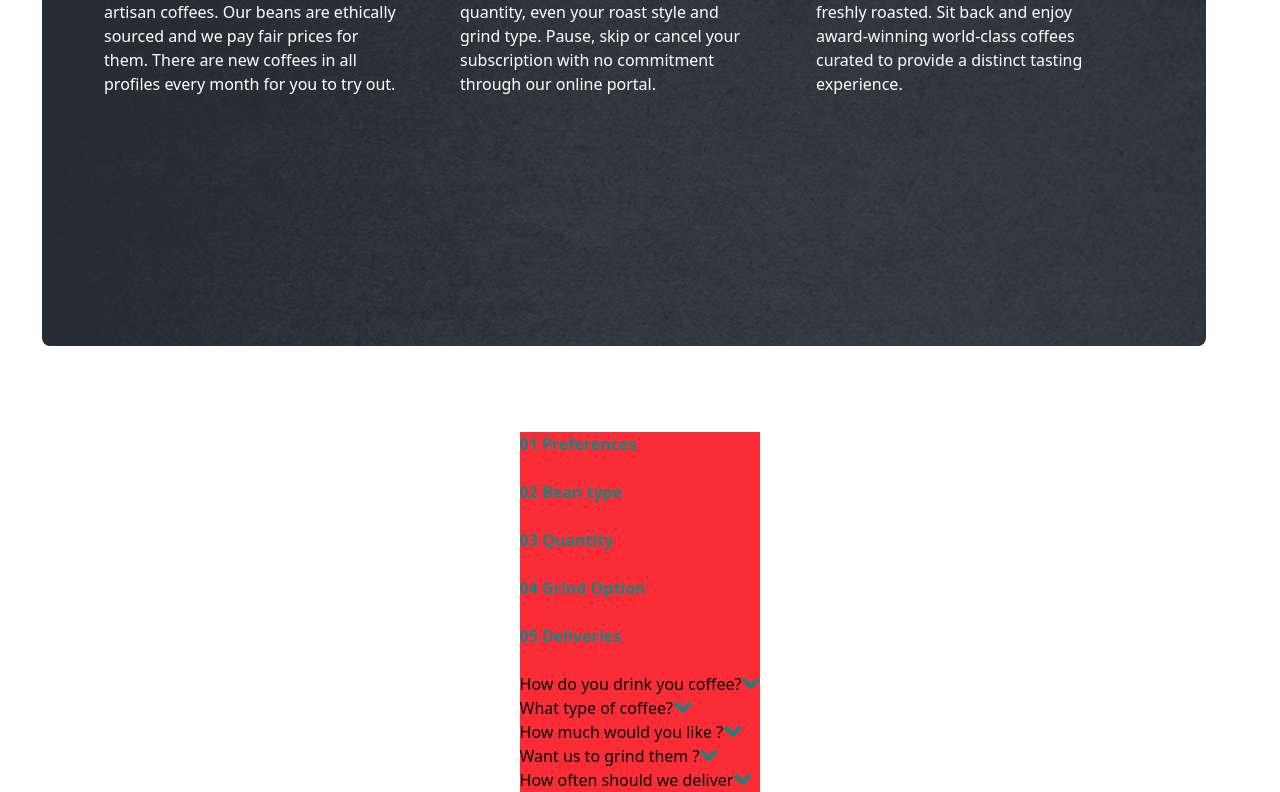
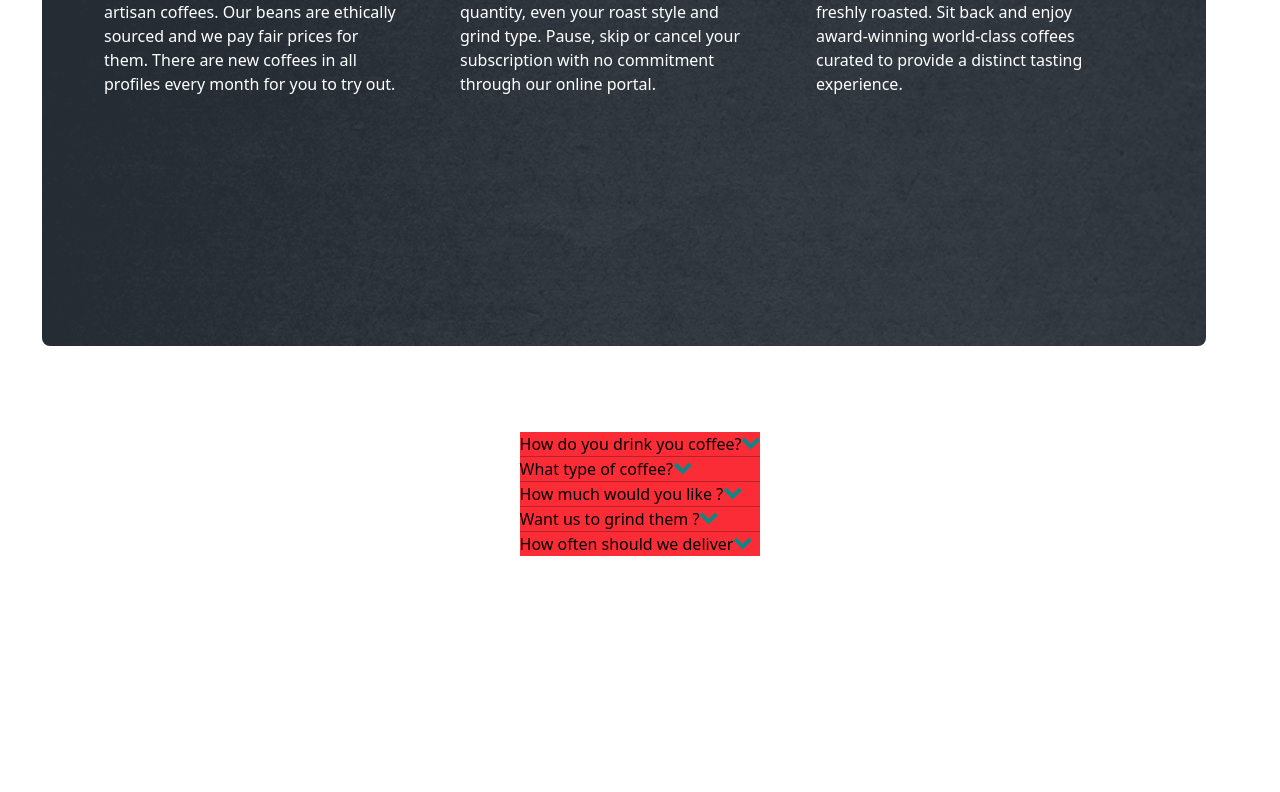
Before and after one commit to ItaloDev-Marcelo/Coffee-Roaster-V2, a React (Vite) app: page /Create-Plan in a window 1280 px wide. Shown: the part 1064-1856 px from the top of the page. After the commit the page ends 1620 px from the top, so only its background shows below. Built offline with nearby package versions, Linux system fonts and the light colour scheme.

Commit message:
refactor: remove hanldeAccirdion function and AsideMenu component

```diff
--- a/src/components/OrderSummary-accordion/Accordion.tsx
+++ b/src/components/OrderSummary-accordion/Accordion.tsx
@@ -2,13 +2,14 @@ import { useState } from 'react'
 import AccordionItem from './AccordionItem'
 import AccordionOption from './AccordionOption'
 import { accordionData0 } from './Data/AccordionData'
-import AsideMenu from './AsideMenu/AsideMenu'
 import type { SubInfoType } from '../../types/Accordion.types'
 
-const Accordion = () => {
+type AccType = {
+  handleAccordion: (campo: number | null) => void;
+  accordionOpen: number | null
+}
 
-
-  const [accordionOpen, setAccordionOpen] = useState<number|null>(null)
+const Accordion = ({handleAccordion,accordionOpen}:AccType) => {
 
   const [subInfo, setSubInfo] = useState<SubInfoType>({
     item1: '',
@@ -18,9 +19,6 @@ const Accordion = () => {
     item5: ''
   })
 
-
-  const handleAccordion = (campo: number | null) =>
-  accordionOpen === campo ? setAccordionOpen(null) : setAccordionOpen(campo)
 
   const handleInfo = (name: string, title: string) =>  setSubInfo(prev => ({
     ...prev,
@@ -32,7 +30,7 @@ const Accordion = () => {
 
     <div>
       <div>
-        <AsideMenu handleAccordion={handleAccordion} />
+
       </div>
          <AccordionItem handleAccordion={handleAccordion} data={accordionData0[0]} index={0} accordionOpen={accordionOpen}>
            {
@@ -41,6 +39,7 @@ const Accordion = () => {
              ))
            }
          </AccordionItem>
+         <hr className='opacity-25'/>
          <AccordionItem handleAccordion={handleAccordion} data={accordionData0[1]} index={1} accordionOpen={accordionOpen}>
            {
              accordionData0[1].accordionItems.map(item => (
@@ -48,6 +47,7 @@ const Accordion = () => {
              ))
            }
          </AccordionItem>
+           <hr className='opacity-25'/>
          <AccordionItem handleAccordion={handleAccordion} data={accordionData0[2]} index={2} accordionOpen={accordionOpen}>
            {
              accordionData0[2].accordionItems.map(item => (
@@ -55,6 +55,7 @@ const Accordion = () => {
              ))
            }
          </AccordionItem>
+           <hr className='opacity-25'/>
          <AccordionItem handleAccordion={handleAccordion} data={accordionData0[3]} index={3} accordionOpen={accordionOpen}>
            {
              accordionData0[3].accordionItems.map(item => (
@@ -62,6 +63,7 @@ const Accordion = () => {
              ))
            }
          </AccordionItem>
+           <hr className='opacity-25'/>
          <AccordionItem handleAccordion={handleAccordion} data={accordionData0[4]} index={4} accordionOpen={accordionOpen}>
            {
              accordionData0[4].accordionItems.map(item => (
```
